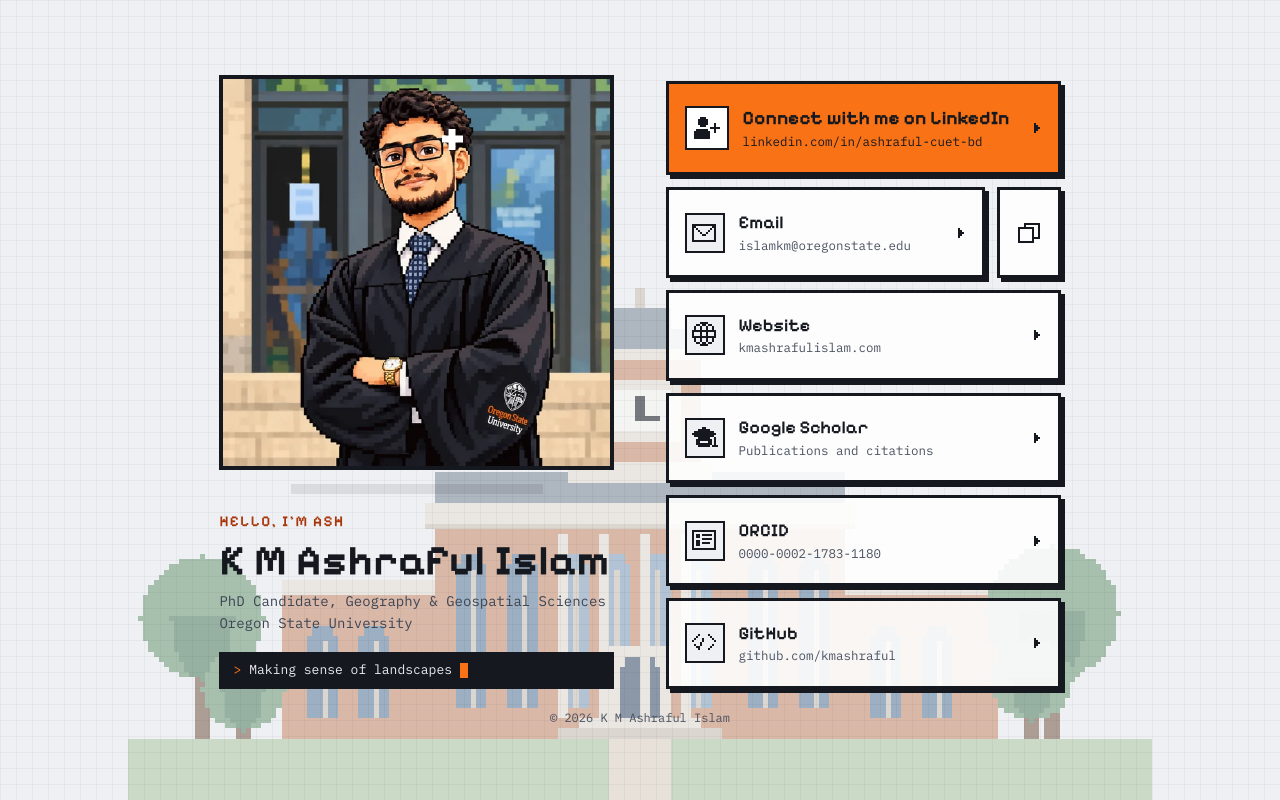
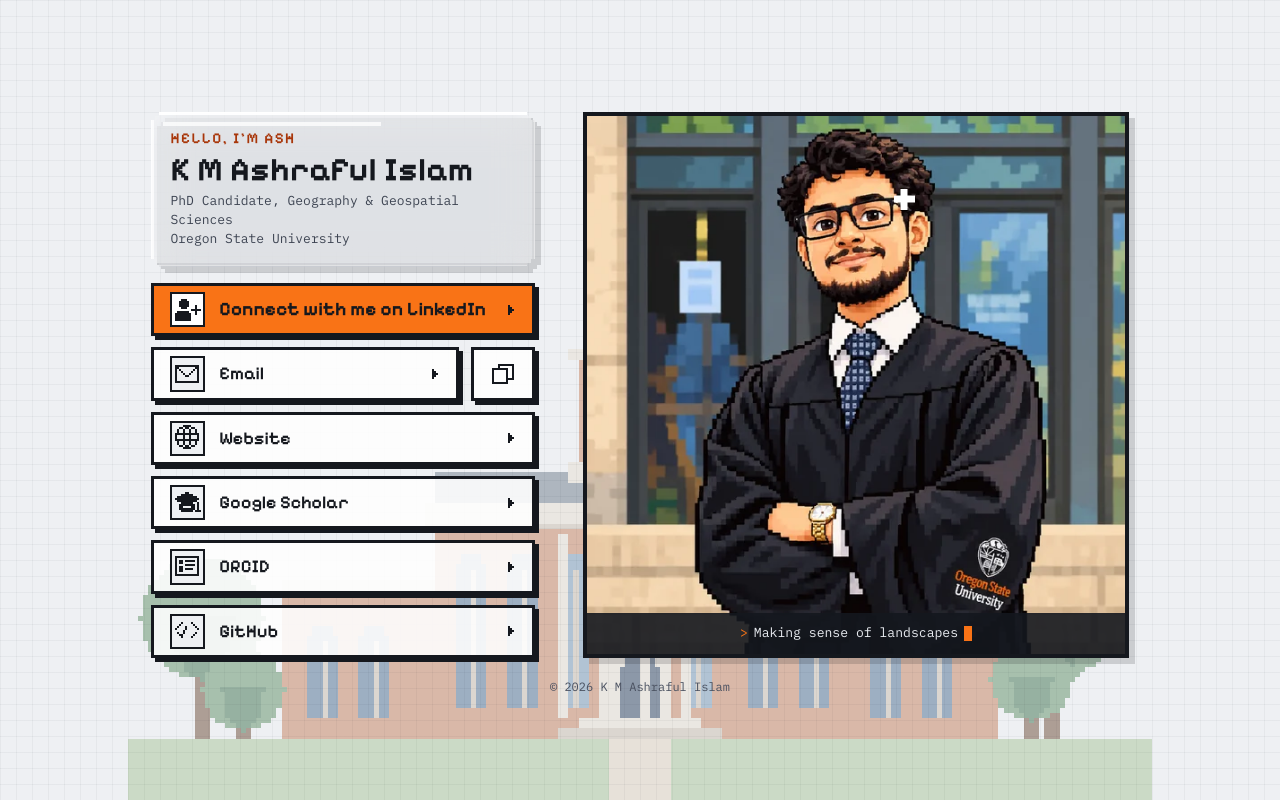
Before and after one commit to kmashraful/landing_page, a plain HTML site: page index.html in a window 1280 px wide. Drawn offline with Linux system fonts and the light colour scheme.

Commit message:
Refactor CSS animations and update HTML structure

```diff
--- a/index.html
+++ b/index.html
@@ -13,10 +13,9 @@
 body{margin:0;background:#EEF0F3}
 a{color:#15181E}a:hover{color:#15181E}
 .px-bg{background-image:linear-gradient(rgba(21,24,30,.045) 1px,transparent 1px),linear-gradient(90deg,rgba(21,24,30,.045) 1px,transparent 1px);background-size:16px 16px}
-.px-sprite{background-image:url(ash-sprite.webp);background-size:200% 100%;background-repeat:no-repeat;background-position:0 0;animation:px-blink 7s steps(1,end) infinite}
+.px-sprite{background-image:url(ash-sprite.webp);background-size:200% 100%;background-repeat:no-repeat;background-position:0 0;transform-origin:50% 100%;animation:px-blink 7s steps(1,end) infinite,px-breathe 3.6s steps(1,end) infinite}
 @keyframes px-blink{0%{background-position:0 0}38%{background-position:100% 0}40%{background-position:0 0}86%{background-position:100% 0}88%{background-position:0 0}91%{background-position:100% 0}93%{background-position:0 0}100%{background-position:0 0}}
-.px-bob{animation:px-bob 1.8s steps(1,end) infinite}
-@keyframes px-bob{0%{transform:translateY(0)}50%{transform:translateY(-6px)}100%{transform:translateY(0)}}
+@keyframes px-breathe{0%{transform:scale(1)}50%{transform:scale(1.014)}100%{transform:scale(1)}}
 .px-shadow{transform-origin:center;animation:px-shadow 1.8s steps(1,end) infinite}
 @keyframes px-shadow{0%{transform:scaleX(1);opacity:1}50%{transform:scaleX(.84);opacity:.6}100%{transform:scaleX(1);opacity:1}}
 .px-spark{position:absolute;width:4px;height:4px;background:#FFFFFF;box-shadow:0 -4px 0 #FFFFFF,0 4px 0 #FFFFFF,-4px 0 0 #FFFFFF,4px 0 0 #FFFFFF;opacity:0;pointer-events:none;animation:px-twinkle 3.2s steps(1,end) infinite}
@@ -32,8 +31,16 @@ a{color:#15181E}a:hover{color:#15181E}
 .px-btn:hover .px-arrow{transform:translateX(3px)}
 .px-sr{position:absolute;width:1px;height:1px;padding:0;margin:-1px;overflow:hidden;clip:rect(0,0,0,0);white-space:nowrap;border:0}
 .px-still .px-sprite,.px-still .px-bob,.px-still .px-shadow,.px-still .px-spark,.px-still .px-caret{animation:none}
-@media (min-width:900px) and (min-height:540px){.px-root{--col:clamp(230px,calc(100vh - 405px),440px);padding:clamp(16px,3vh,40px) 32px clamp(10px,2vh,24px)!important}.px-main{gap:clamp(32px,4vw,56px)!important}.px-col{flex:0 0 var(--col)!important;max-width:var(--col)!important}.px-left{gap:clamp(10px,2.2vh,24px)!important}.px-right{gap:clamp(8px,1.5vh,16px)!important;flex-basis:max(var(--col),380px)!important;max-width:max(var(--col),380px)!important}.px-root .px-btn{min-height:clamp(44px,6.4vh,64px)!important;padding-top:8px!important;padding-bottom:8px!important}.px-foot{margin-top:clamp(10px,2.5vh,32px)!important}}
-@media (prefers-reduced-motion:reduce){.px-sprite,.px-bob,.px-shadow,.px-spark,.px-caret{animation:none}.px-btn,.px-arrow{transition:none}}
+.px-glass,.px-glass-shadow{clip-path:polygon(8px 0,calc(100% - 8px) 0,calc(100% - 8px) 4px,calc(100% - 4px) 4px,calc(100% - 4px) 8px,100% 8px,100% calc(100% - 8px),calc(100% - 4px) calc(100% - 8px),calc(100% - 4px) calc(100% - 4px),calc(100% - 8px) calc(100% - 4px),calc(100% - 8px) 100%,8px 100%,8px calc(100% - 4px),4px calc(100% - 4px),4px calc(100% - 8px),0 calc(100% - 8px),0 8px,4px 8px,4px 4px,8px 4px)}
+.px-glass{overflow:hidden;background-color:rgba(255,255,255,.42);-webkit-backdrop-filter:blur(18px) saturate(180%);backdrop-filter:blur(18px) saturate(180%);box-shadow:inset 0 3px 0 rgba(255,255,255,.95),inset 3px 0 0 rgba(255,255,255,.7),inset 0 -3px 0 rgba(21,24,30,.07),inset -3px 0 0 rgba(21,24,30,.05),inset 0 0 0 1px rgba(255,255,255,.55)}
+.px-glass::before{content:"";position:absolute;left:12px;right:40%;top:10px;height:4px;background-color:rgba(255,255,255,.75);pointer-events:none}
+.px-glass::after{content:"";position:absolute;top:-30%;bottom:-30%;left:-40%;width:16%;background-color:rgba(255,255,255,.38);transform:skewX(-18deg);pointer-events:none;animation:px-sheen 7s steps(14,end) infinite}
+@keyframes px-sheen{0%{left:-40%}30%{left:130%}100%{left:130%}}
+.px-glass>*{position:relative;z-index:1}
+.px-still .px-glass::after{animation:none;display:none}
+@media (min-width:900px) and (min-height:540px){.px-root{--L:clamp(380px,30vw,440px);--P:min(calc(100vh - 130px),calc(100vw - 112px - var(--L)),640px);padding:clamp(16px,3vh,40px) 32px clamp(10px,2vh,24px)!important}.px-main{max-width:none!important;width:auto!important;gap:48px!important;align-items:flex-start!important;flex-wrap:nowrap!important}.px-left{flex:0 0 var(--L)!important;max-width:var(--L)!important;gap:clamp(10px,2vh,20px)!important}.px-links{gap:clamp(8px,1.4vh,16px)!important}.px-links .px-btn>span:first-child{width:clamp(30px,4.4vh,40px)!important;height:clamp(30px,4.4vh,40px)!important}.px-links .px-btn{min-height:clamp(40px,5.6vh,64px)!important;padding-top:6px!important;padding-bottom:6px!important}.px-cred{font-size:13px!important;line-height:1.45!important}.px-pic{flex:0 0 var(--P)!important;max-width:var(--P)!important}.px-glass{padding:clamp(14px,2.2vh,20px) 20px!important}.px-name{font-size:clamp(26px,calc(var(--L) * 0.085),38px)!important}.px-tag{font-size:clamp(12px,calc(var(--P,400px) * 0.024),15px)!important;padding-top:clamp(8px,1.4vh,12px)!important;padding-bottom:clamp(8px,1.4vh,12px)!important}.px-foot{margin-top:clamp(10px,2.5vh,32px)!important}}
+@media (min-width:900px) and (max-height:800px){.px-sub{display:none}.px-glass{gap:5px!important}}
+@media (prefers-reduced-motion:reduce){.px-glass::after{animation:none;display:none}.px-sprite,.px-bob,.px-shadow,.px-spark,.px-caret{animation:none}.px-btn,.px-arrow{transition:none}}
 </style>
 </head>
 <body>
@@ -42,32 +49,23 @@ a{color:#15181E}a:hover{color:#15181E}
 <div class="px-bg" aria-hidden="true" style="position: absolute; inset: 0; pointer-events: none;"></div>
 <main class="px-main" style="position: relative; z-index: 1; width: 100%; max-width: 960px; display: flex; flex-wrap: wrap; align-items: stretch; justify-content: center; gap: 48px;">
 
-<section class="px-col px-left" aria-label="About Ash" style="flex: 1 1 340px; max-width: 440px; display: flex; flex-direction: column; align-items: stretch; text-align: left; gap: 24px;">
-<div style="width: 100%; display: flex; flex-direction: column; align-items: center; gap: 8px;">
-<div class="px-bob" style="position: relative; width: 100%; aspect-ratio: 1 / 1; box-sizing: border-box; border: 4px solid #15181E; background-color: #15181E; overflow: hidden;">
-<div class="px-sprite" role="img" aria-label="Animated pixel-art portrait of Ash in an Oregon State University graduation gown" style="position: absolute; inset: 0;"></div>
-<span class="px-spark" aria-hidden="true" style="left: 42.5%; top: 72.5%;"></span>
-<span class="px-spark px-spark-2" aria-hidden="true" style="left: 58.5%; top: 15%;"></span>
+<div class="px-left" style="flex: 1 1 340px; max-width: 440px; width: 100%; display: flex; flex-direction: column; gap: 20px;">
+<header style="position: relative;">
+<div class="px-glass-shadow" aria-hidden="true" style="position: absolute; inset: 0; transform: translate(6px, 6px); background-color: rgba(21, 24, 30, 0.16);"></div>
+<div class="px-glass" style="position: relative; display: flex; flex-direction: column; align-items: flex-start; gap: 8px; padding: 20px; box-sizing: border-box;">
+<p style="margin: 0; font-family: 'Pixelify Sans', 'IBM Plex Mono', monospace; font-weight: 600; font-size: 15px; letter-spacing: 0.1em; text-transform: uppercase; color: #A8360A;">Hello, I'm Ash</p>
+<h1 class="px-name" style="margin: 0; font-family: 'Pixelify Sans', 'IBM Plex Mono', monospace; font-weight: 700; font-size: clamp(28px, 7vw, 38px); line-height: 1.08; letter-spacing: 0.01em;">K M Ashraful Islam</h1>
+<p class="px-cred" style="margin: 0; font-size: 14px; line-height: 1.55; color: #3D4452;">PhD Candidate, Geography &amp; Geospatial Sciences<br>Oregon State University</p>
 </div>
-<div class="px-shadow" aria-hidden="true" style="width: 76%; height: 10px; background-color: rgba(21, 24, 30, 0.16);"></div>
-</div>
+</header>
 
-<div style="display: flex; flex-direction: column; align-items: flex-start; gap: 8px;">
-<p style="margin: 0; font-family: 'Pixelify Sans', 'IBM Plex Mono', monospace; font-weight: 600; font-size: 15px; letter-spacing: 0.1em; text-transform: uppercase; color: #A8360A;">Hello, I'm Ash</p>
-<h1 style="margin: 0; font-family: 'Pixelify Sans', 'IBM Plex Mono', monospace; font-weight: 700; font-size: clamp(30px, 6.4vw, 42px); line-height: 1.08; letter-spacing: 0.01em;">K M Ashraful Islam</h1>
-<p style="margin: 0; font-size: 14px; line-height: 1.55; color: #3D4452;">PhD Candidate, Geography &amp; Geospatial Sciences<br>Oregon State University</p>
-</div>
-
-<p style="margin: 0; display: flex; align-items: center; gap: 8px; width: 100%; box-sizing: border-box; padding: 9px 14px; background-color: #15181E; color: #E9ECF1; font-size: 13px; line-height: 1.4; text-align: left;"><span aria-hidden="true" style="color: var(--accent);">&gt;</span><span>Making sense of landscapes</span><span class="px-caret" aria-hidden="true" style="flex: none; width: 8px; height: 15px; background-color: var(--accent);"></span></p>
-</section>
-
-<nav class="px-col px-right" aria-label="Links" style="flex: 1 1 340px; max-width: 440px; width: 100%; display: flex; flex-direction: column; gap: 16px;">
+<nav class="px-links" aria-label="Links" style="flex: 1 1 auto; display: flex; flex-direction: column; gap: 16px;">
 
 <a class="px-btn" href="https://www.linkedin.com/in/ashraful-cuet-bd/" target="_blank" rel="noopener noreferrer" style="flex: 1 1 auto; display: flex; align-items: center; gap: 14px; min-height: 72px; padding: 14px 16px; box-sizing: border-box; border: 3px solid #15181E; background-color: var(--accent); color: #15181E; text-decoration: none;">
 <span aria-hidden="true" style="flex: none; width: 44px; height: 44px; display: flex; align-items: center; justify-content: center; box-sizing: border-box; border: 2px solid #15181E; background-color: #FFFFFF;"><svg width="26" height="26" viewBox="0 0 13 13" shape-rendering="crispEdges" aria-hidden="true"><path fill="#15181E" transform="translate(0 1)" d="M3 0h3v1h-3zM2 1h5v1h-5zM2 2h5v1h-5zM2 3h5v1h-5zM10 3h1v1h-1zM3 4h3v1h-3zM10 4h1v1h-1zM8 5h5v1h-5zM1 6h6v1h-6zM10 6h1v1h-1zM0 7h8v1h-8zM10 7h1v1h-1zM0 8h8v1h-8zM0 9h8v1h-8zM0 10h8v1h-8z"></path></svg></span>
 <span style="flex: 1 1 auto; min-width: 0; display: flex; flex-direction: column; gap: 3px;">
 <span style="font-family: 'Pixelify Sans', 'IBM Plex Mono', monospace; font-weight: 700; font-size: 19px; line-height: 1.2;">Connect with me on LinkedIn</span>
-<span style="font-size: 12.5px; line-height: 1.3; color: #15181E; overflow: hidden; text-overflow: ellipsis; white-space: nowrap;">linkedin.com/in/ashraful-cuet-bd</span>
+<span class="px-sub" style="font-size: 12.5px; line-height: 1.3; color: #15181E; overflow: hidden; text-overflow: ellipsis; white-space: nowrap;">linkedin.com/in/ashraful-cuet-bd</span>
 </span>
 <span class="px-arrow" aria-hidden="true" style="flex: none; display: flex;"><svg width="8" height="10" viewBox="0 0 4 5" shape-rendering="crispEdges" aria-hidden="true"><path fill="#15181E" d="M0 0h1v1h-1zM0 1h2v1h-2zM0 2h3v1h-3zM0 3h2v1h-2zM0 4h1v1h-1z"></path></svg></span>
 </a>
@@ -77,7 +75,7 @@ a{color:#15181E}a:hover{color:#15181E}
 <span aria-hidden="true" style="flex: none; width: 40px; height: 40px; display: flex; align-items: center; justify-content: center; box-sizing: border-box; border: 2px solid #15181E; background-color: #EEF0F3;"><svg width="26" height="26" viewBox="0 0 13 13" shape-rendering="crispEdges" aria-hidden="true"><path fill="#15181E" transform="translate(0 2)" d="M0 0h12v1h-12zM0 1h2v1h-2zM10 1h2v1h-2zM0 2h1v1h-1zM2 2h1v1h-1zM9 2h1v1h-1zM11 2h1v1h-1zM0 3h1v1h-1zM3 3h1v1h-1zM8 3h1v1h-1zM11 3h1v1h-1zM0 4h1v1h-1zM4 4h1v1h-1zM7 4h1v1h-1zM11 4h1v1h-1zM0 5h1v1h-1zM5 5h2v1h-2zM11 5h1v1h-1zM0 6h1v1h-1zM11 6h1v1h-1zM0 7h1v1h-1zM11 7h1v1h-1zM0 8h12v1h-12z"></path></svg></span>
 <span style="flex: 1 1 auto; min-width: 0; display: flex; flex-direction: column; gap: 3px;">
 <span style="font-family: 'Pixelify Sans', 'IBM Plex Mono', monospace; font-weight: 600; font-size: 18px; line-height: 1.2;">Email</span>
-<span style="font-size: 12.5px; line-height: 1.3; color: #4A5160; overflow: hidden; text-overflow: ellipsis; white-space: nowrap;">islamkm@oregonstate.edu</span>
+<span class="px-sub" style="font-size: 12.5px; line-height: 1.3; color: #4A5160; overflow: hidden; text-overflow: ellipsis; white-space: nowrap;">islamkm@oregonstate.edu</span>
 </span>
 <span class="px-arrow" aria-hidden="true" style="flex: none; display: flex;"><svg width="8" height="10" viewBox="0 0 4 5" shape-rendering="crispEdges" aria-hidden="true"><path fill="#15181E" d="M0 0h1v1h-1zM0 1h2v1h-2zM0 2h3v1h-3zM0 3h2v1h-2zM0 4h1v1h-1z"></path></svg></span>
 </a>
@@ -96,7 +94,7 @@ a{color:#15181E}a:hover{color:#15181E}
 <span aria-hidden="true" style="flex: none; width: 40px; height: 40px; display: flex; align-items: center; justify-content: center; box-sizing: border-box; border: 2px solid #15181E; background-color: #EEF0F3;"><svg width="26" height="26" viewBox="0 0 13 13" shape-rendering="crispEdges" aria-hidden="true"><path fill="#15181E" d="M4 0h4v1h-4zM2 1h2v1h-2zM5 1h2v1h-2zM8 1h2v1h-2zM1 2h1v1h-1zM4 2h1v1h-1zM7 2h1v1h-1zM10 2h1v1h-1zM1 3h1v1h-1zM4 3h1v1h-1zM7 3h1v1h-1zM10 3h1v1h-1zM0 4h12v1h-12zM0 5h1v1h-1zM4 5h1v1h-1zM7 5h1v1h-1zM11 5h1v1h-1zM0 6h1v1h-1zM4 6h1v1h-1zM7 6h1v1h-1zM11 6h1v1h-1zM0 7h12v1h-12zM1 8h1v1h-1zM4 8h1v1h-1zM7 8h1v1h-1zM10 8h1v1h-1zM1 9h1v1h-1zM4 9h1v1h-1zM7 9h1v1h-1zM10 9h1v1h-1zM2 10h2v1h-2zM5 10h2v1h-2zM8 10h2v1h-2zM4 11h4v1h-4z"></path></svg></span>
 <span style="flex: 1 1 auto; min-width: 0; display: flex; flex-direction: column; gap: 3px;">
 <span style="font-family: 'Pixelify Sans', 'IBM Plex Mono', monospace; font-weight: 600; font-size: 18px; line-height: 1.2;">Website</span>
-<span style="font-size: 12.5px; line-height: 1.3; color: #4A5160; overflow: hidden; text-overflow: ellipsis; white-space: nowrap;">kmashrafulislam.com</span>
+<span class="px-sub" style="font-size: 12.5px; line-height: 1.3; color: #4A5160; overflow: hidden; text-overflow: ellipsis; white-space: nowrap;">kmashrafulislam.com</span>
 </span>
 <span class="px-arrow" aria-hidden="true" style="flex: none; display: flex;"><svg width="8" height="10" viewBox="0 0 4 5" shape-rendering="crispEdges" aria-hidden="true"><path fill="#15181E" d="M0 0h1v1h-1zM0 1h2v1h-2zM0 2h3v1h-3zM0 3h2v1h-2zM0 4h1v1h-1z"></path></svg></span>
 </a>
@@ -105,7 +103,7 @@ a{color:#15181E}a:hover{color:#15181E}
 <span aria-hidden="true" style="flex: none; width: 40px; height: 40px; display: flex; align-items: center; justify-content: center; box-sizing: border-box; border: 2px solid #15181E; background-color: #EEF0F3;"><svg width="26" height="26" viewBox="0 0 13 13" shape-rendering="crispEdges" aria-hidden="true"><path fill="#15181E" transform="translate(0 1)" d="M5 0h2v1h-2zM3 1h6v1h-6zM1 2h10v1h-10zM0 3h12v1h-12zM1 4h10v1h-10zM3 5h6v1h-6zM11 5h1v1h-1zM2 6h8v1h-8zM11 6h1v1h-1zM2 7h2v1h-2zM8 7h2v1h-2zM11 7h1v1h-1zM2 8h8v1h-8zM11 8h1v1h-1zM3 9h6v1h-6zM10 9h3v1h-3z"></path></svg></span>
 <span style="flex: 1 1 auto; min-width: 0; display: flex; flex-direction: column; gap: 3px;">
 <span style="font-family: 'Pixelify Sans', 'IBM Plex Mono', monospace; font-weight: 600; font-size: 18px; line-height: 1.2;">Google Scholar</span>
-<span style="font-size: 12.5px; line-height: 1.3; color: #4A5160; overflow: hidden; text-overflow: ellipsis; white-space: nowrap;">Publications and citations</span>
+<span class="px-sub" style="font-size: 12.5px; line-height: 1.3; color: #4A5160; overflow: hidden; text-overflow: ellipsis; white-space: nowrap;">Publications and citations</span>
 </span>
 <span class="px-arrow" aria-hidden="true" style="flex: none; display: flex;"><svg width="8" height="10" viewBox="0 0 4 5" shape-rendering="crispEdges" aria-hidden="true"><path fill="#15181E" d="M0 0h1v1h-1zM0 1h2v1h-2zM0 2h3v1h-3zM0 3h2v1h-2zM0 4h1v1h-1z"></path></svg></span>
 </a>
@@ -114,7 +112,7 @@ a{color:#15181E}a:hover{color:#15181E}
 <span aria-hidden="true" style="flex: none; width: 40px; height: 40px; display: flex; align-items: center; justify-content: center; box-sizing: border-box; border: 2px solid #15181E; background-color: #EEF0F3;"><svg width="26" height="26" viewBox="0 0 13 13" shape-rendering="crispEdges" aria-hidden="true"><path fill="#15181E" transform="translate(0 1)" d="M0 0h12v1h-12zM0 1h1v1h-1zM11 1h1v1h-1zM0 2h1v1h-1zM2 2h2v1h-2zM5 2h5v1h-5zM11 2h1v1h-1zM0 3h1v1h-1zM2 3h2v1h-2zM11 3h1v1h-1zM0 4h1v1h-1zM5 4h5v1h-5zM11 4h1v1h-1zM0 5h1v1h-1zM2 5h2v1h-2zM11 5h1v1h-1zM0 6h1v1h-1zM2 6h2v1h-2zM5 6h4v1h-4zM11 6h1v1h-1zM0 7h1v1h-1zM2 7h2v1h-2zM11 7h1v1h-1zM0 8h1v1h-1zM11 8h1v1h-1zM0 9h12v1h-12z"></path></svg></span>
 <span style="flex: 1 1 auto; min-width: 0; display: flex; flex-direction: column; gap: 3px;">
 <span style="font-family: 'Pixelify Sans', 'IBM Plex Mono', monospace; font-weight: 600; font-size: 18px; line-height: 1.2;">ORCID</span>
-<span style="font-size: 12.5px; line-height: 1.3; color: #4A5160; overflow: hidden; text-overflow: ellipsis; white-space: nowrap;">0000-0002-1783-1180</span>
+<span class="px-sub" style="font-size: 12.5px; line-height: 1.3; color: #4A5160; overflow: hidden; text-overflow: ellipsis; white-space: nowrap;">0000-0002-1783-1180</span>
 </span>
 <span class="px-arrow" aria-hidden="true" style="flex: none; display: flex;"><svg width="8" height="10" viewBox="0 0 4 5" shape-rendering="crispEdges" aria-hidden="true"><path fill="#15181E" d="M0 0h1v1h-1zM0 1h2v1h-2zM0 2h3v1h-3zM0 3h2v1h-2zM0 4h1v1h-1z"></path></svg></span>
 </a>
@@ -123,17 +121,40 @@ a{color:#15181E}a:hover{color:#15181E}
 <span aria-hidden="true" style="flex: none; width: 40px; height: 40px; display: flex; align-items: center; justify-content: center; box-sizing: border-box; border: 2px solid #15181E; background-color: #EEF0F3;"><svg width="26" height="26" viewBox="0 0 13 13" shape-rendering="crispEdges" aria-hidden="true"><path fill="#15181E" transform="translate(0 2)" d="M3 0h1v1h-1zM8 0h1v1h-1zM2 1h1v1h-1zM9 1h1v1h-1zM1 2h1v1h-1zM5 2h1v1h-1zM10 2h1v1h-1zM0 3h1v1h-1zM5 3h1v1h-1zM11 3h1v1h-1zM4 4h1v1h-1zM1 5h1v1h-1zM4 5h1v1h-1zM10 5h1v1h-1zM2 6h2v1h-2zM9 6h1v1h-1zM3 7h1v1h-1zM8 7h1v1h-1z"></path></svg></span>
 <span style="flex: 1 1 auto; min-width: 0; display: flex; flex-direction: column; gap: 3px;">
 <span style="font-family: 'Pixelify Sans', 'IBM Plex Mono', monospace; font-weight: 600; font-size: 18px; line-height: 1.2;">GitHub</span>
-<span style="font-size: 12.5px; line-height: 1.3; color: #4A5160; overflow: hidden; text-overflow: ellipsis; white-space: nowrap;">github.com/kmashraful</span>
+<span class="px-sub" style="font-size: 12.5px; line-height: 1.3; color: #4A5160; overflow: hidden; text-overflow: ellipsis; white-space: nowrap;">github.com/kmashraful</span>
 </span>
 <span class="px-arrow" aria-hidden="true" style="flex: none; display: flex;"><svg width="8" height="10" viewBox="0 0 4 5" shape-rendering="crispEdges" aria-hidden="true"><path fill="#15181E" d="M0 0h1v1h-1zM0 1h2v1h-2zM0 2h3v1h-3zM0 3h2v1h-2zM0 4h1v1h-1z"></path></svg></span>
 </a>
 
 </nav>
+</div>
+
+<section class="px-pic" aria-label="Portrait" style="flex: 1 1 340px; max-width: 440px; width: 100%; display: flex; flex-direction: column; align-items: center; gap: 8px;">
+<div class="px-bob" style="position: relative; width: 100%; aspect-ratio: 1 / 1; box-sizing: border-box; border: 4px solid #15181E; background-color: #15181E; overflow: hidden; box-shadow: 6px 6px 0 rgba(21, 24, 30, 0.16);">
+<div class="px-sprite" role="img" aria-label="Animated pixel-art portrait of Ash in an Oregon State University graduation gown" style="position: absolute; inset: 0;"></div>
+<span class="px-spark" aria-hidden="true" style="left: 42.5%; top: 72.5%;"></span>
+<span class="px-spark px-spark-2" aria-hidden="true" style="left: 58.5%; top: 15%;"></span>
+<p class="px-tag" style="position: absolute; left: 0; right: 0; bottom: 0; z-index: 2; margin: 0; display: flex; align-items: center; justify-content: center; gap: 6px; box-sizing: border-box; padding: 10px 12px; white-space: nowrap; background-color: rgba(21, 24, 30, 0.9); color: #E9ECF1; font-size: 13px; line-height: 1.4; text-align: left;"><span aria-hidden="true" style="color: var(--accent);">&gt;</span><span>Making sense of landscapes</span><span class="px-caret" aria-hidden="true" style="flex: none; width: 8px; height: 15px; background-color: var(--accent);"></span></p>
+</div>
+</section>
 </main>
 
 <footer class="px-foot" style="position: relative; z-index: 1; margin-top: 48px; font-size: 12px; line-height: 1.5; color: #4A5160; text-align: center;">© 2026 K M Ashraful Islam</footer>
 </div>
 <script>
+(function () {
+  var root = document.querySelector('.px-root');
+  var left = document.querySelector('.px-left');
+  var mq = window.matchMedia('(min-width:900px) and (min-height:540px)');
+  function sync() {
+    if (!mq.matches) { root.style.removeProperty('--P'); return; }
+    var room = root.clientWidth - 64 - 48 - left.offsetWidth;
+    root.style.setProperty('--P', Math.max(200, Math.min(left.offsetHeight, room)) + 'px');
+  }
+  if (window.ResizeObserver) new ResizeObserver(sync).observe(left);
+  window.addEventListener('resize', sync);
+  sync();
+})();
 (function () {
   var btn = document.getElementById('copy-btn');
   var iconCopy = document.getElementById('icon-copy');
```
